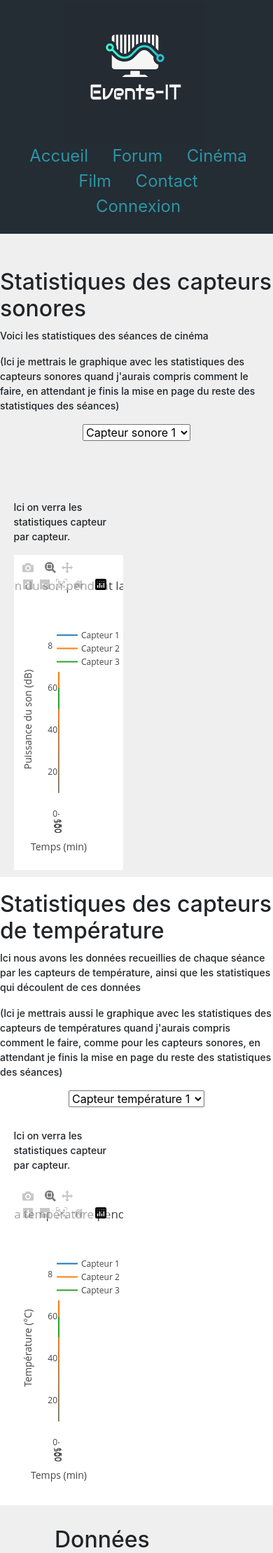
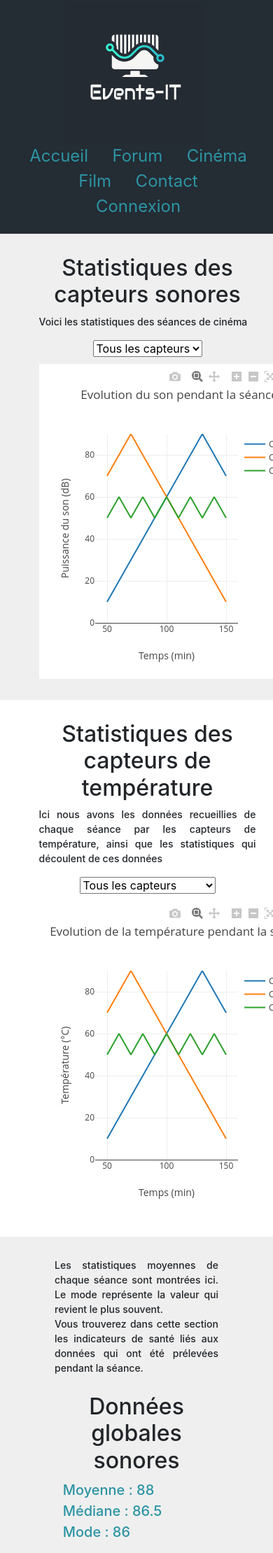
Before and after one commit to LenouvelLouis/Event-It, a PHP site: page / in a window 390 px wide; the page is wider, and only the part inside the window is pictured. Shown: the top 2219 px of that part at 70% size. Run offline with PHP 8.4, Linux system fonts and the light colour scheme; some libraries are stand-ins or nearby versions.

Commit message:
Responsive fini
Il me reste juste à faire la sélection des capteurs que l'on veut afficher et c'est bon

```diff
--- a/MVC/vue/statseance/statseance.css
+++ b/MVC/vue/statseance/statseance.css
@@ -1,3 +1,22 @@
+.container1-stat{
+  background-color: #EFEFEF;
+  padding-top: 30px;
+  width: 100%;
+}
+
+.stat-globales{
+  font-size: 20px;
+  color: #2C94A4;
+}
+
+h2 {
+  text-align: center;
+}
+
+p{
+  text-align: justify;
+}
+
 .container_statseance{
   display: flex;
 	flex-direction: row;
@@ -6,11 +25,11 @@
 	align-items: center;
 	align-content: space-evenly;
   width: 100%;
+  padding: 30px auto 30px auto;
 }
 
 .column_statseance, .column_graph_statseance{
   float: left;
-  min-height: 300px;
   margin: 10px 5% 10px 5%;
 }
 .column_statseance {
@@ -20,10 +39,6 @@
   width: 40%;
 }
 
-.menu_deroulant_statseance{
-  margin-left: auto;
-  margin-right: auto;
-}
 .espace_bouton{
   display: flex;
   flex-direction: column;
@@ -34,45 +49,52 @@
 }
 
 .row_after_column_statseance {
-    content: "";
-    display: table;
-    clear: both;
+  display: flex;
+  flex-direction: row;
+  flex-wrap: wrap;
+  justify-content: center;
+  align-items: baseline;
+  align-content: space-evenly;
   width: 100%;
   padding: 30px 20% 30px 20%;
   background-color: #EFEFEF;
 }
 
-.capteur{
-  border-color: #2C94A4;
-  border-radius: 5px;
-  text-align: center;
-  cursor: pointer;
-  transition: transform 0.1s;
-  margin: 5px 10px 5px 10px;
+.graph{
+  width: 100%;
+  max-width: 700px;
 }
 
-.capteur:hover{
-  transform: scale(1.2);
+@media only screen and (max-width: 900px) {
+  *{
+    max-width: 100%;
+    margin: 0;
   }
-
-
-@media screen and (max-width: 600px) {
+  body{
+    background-color: #EFEFEF;
+  }
   .column_statseance {
     width: 100%;
-    margin: 20px 0px 20px 0px;
+    float: none;
+  }
+  .column_graph_statseance {
+    width: 100%;
     float: none;
   }
   .espace_bouton{
     flex-direction: column;
   }
+  .graph{
+    width: 400px;
+    margin-left: auto;
+    margin-right: auto;
   }
-
-canvas.stat_graph{
-  display: none;
+  .container1-stat{
+    width: 100%;
+    padding: 20px 40px 20px 40px;
   }
-
-.container1-stat{
-  background-color: #EFEFEF;
-  padding-top: 30px;
+  .container2-stat{
     width: 100%;
+    padding: 20px 40px 20px 40px;
   }
+}
--- a/MVC/vue/statseance/statseance.tpl
+++ b/MVC/vue/statseance/statseance.tpl
@@ -4,8 +4,8 @@
 
 <head>
     <link rel="stylesheet" href="./vue/statseance/statseance.css">
-    <script type="text/javascript" src="https://www.gstatic.com/charts/loader.js"></script>
     <script src="https://cdn.plot.ly/plotly-latest.min.js"></script>
+    <meta name="viewport" content="width=device-width, initial-scale=1.0">
 </head>
 
 <body>
@@ -16,54 +16,78 @@
             <div class="column_statseance">
                 <h2> Statistiques des capteurs sonores</h2>
                 <p> Voici les statistiques des séances de cinéma </p>
-                <p> (Ici je mettrais le graphique avec les statistiques des capteurs sonores quand j'aurais compris comment le faire,
-                en attendant je finis la mise en page du reste des statistiques des séances) </br></p>
 
                 <div class="espace_bouton">
-                    <select class="menu_deroulant_statseance" name="capteur-sonore" id="quel-capteur-sonore">
-                        <option value="bouton-son-1">Capteur sonore 1</option>
-                        <option value="bouton-son-2">Capteur sonore 2</option>
-                        <option value="bouton-son-3">Capteur sonore 3</option>
+                    <select class="menu_deroulant_statseance" name="capteur-sonore" id="quel-capteur-sonore" onchange="GlobalSon()">
+                        <option onclick="GlobalSon(bouton-global-1)" value="bouton-global-1">Tous les capteurs</option>
+                        <option onclick="GlobalSon(bouton-son-1)"value="bouton-son-1">Capteur sonore 1</option>
+                        <option onclick="GlobalSon(bouton-son-2)"value="bouton-son-2">Capteur sonore 2</option>
+                        <option onclick="GlobalSon(bouton-son-3)"value="bouton-son-3">Capteur sonore 3</option>
                     </select>
                 </div>
             </div>
 
             <div class="column_graph_statseance">
-                <p> Ici on verra les statistiques capteur par capteur.</p>
-                <div id="myPlot1" style="width:100%;max-width:700px"></div>
+                <div class="graph" id="myPlot1">
                     <script>
                         const xArray1 = [50,60,70,80,90,100,110,120,130,140,150];
                         const yArray1 = [10,20,30,40,50,60,70,80,90,80,70];
                         const yArray2 = [70,80,90,80,70,60,50,40,30,20,10];
                         const yArray3 = [50,60,50,60,50,60,50,60,50,60,50];
 
-                        const data1 = [
+                        const data0 = [
                             { x: xArray1, y: yArray1, mode: "lines", name: "Capteur 1" },
                             { x: xArray1, y: yArray2, mode: "lines", name: "Capteur 2" },
                             { x: xArray1, y: yArray3, mode: "lines", name: "Capteur 3" }
                         ];
-
+                        const data1 = [
+                            { x: xArray1, y: yArray1, mode: "lines", name: "Capteur 1" },
+                        ];
+                        const data2 = [
+                            { x: xArray1, y: yArray2, mode: "lines", name: "Capteur 2" },
+                        ];
+                        const data3 = [
+                            { x: xArray1, y: yArray3, mode: "lines", name: "Capteur 3" },
+                        ];
                         const layout1 = {
                             xaxis: {range: [40, 160], title: "Temps (min)"},
                             yaxis: {range: [0, 90], title: "Puissance du son (dB)"},
                             title: "Evolution du son pendant la séance"
                         };
-                        Plotly.newPlot("myPlot1", data1, layout1);
+                        Plotly.newPlot("myPlot1", data0, layout1);
+
+                        function GlobalSon(selectElement) {
+                            const selectedSensor = selectElement;
+                            if (selectedSensor === "bouton-global-1") {
+                                Plotly.restyle("myPlot1", data0);
+                            }
+                            else if (selectedSensor === "bouton-son-1") {
+                                Plotly.restyle("myPlot1", data1);
+                            }
+                            else if (selectedSensor === "bouton-son-2") {
+                                Plotly.restyle("myPlot1", data2);
+                            }
+                            else if (selectedSensor === "bouton-son-3") {
+                                Plotly.restyle("myPlot1", data3);
+                            }
+                            else {
+                                Plotly.restyle("myPlot1", data0);
+                            }
+                        }
                     </script>
                 </div>
             </div>
         </div>
 
-        <div>
+        <div class="container2-stat">
             <div class="column_statseance">
                 <h2> Statistiques des capteurs de température</h2>
                 <p> Ici nous avons les données recueillies de chaque séance par les capteurs de température,
                 ainsi que les statistiques qui découlent de ces données </p>
-                <p> (Ici je mettrais aussi le graphique avec les statistiques des capteurs de températures quand j'aurais compris comment le faire,
-                comme pour les capteurs sonores, en attendant je finis la mise en page du reste des statistiques des séances) </br></p>
 
                 <div class="espace_bouton">
                     <select class="menu_deroulant_statseance" name="capteur-temp" id="quel-capteur-temp">
+                        <option value="bouton-global-2">Tous les capteurs</option>
                         <option value="bouton-temp-1">Capteur température 1</option>
                         <option value="bouton-temp-2">Capteur température 2</option>
                         <option value="bouton-temp-3">Capteur température 3</option>
@@ -72,15 +96,14 @@
             </div>
 
             <div class="column_graph_statseance">
-                <p>Ici on verra les statistiques capteur par capteur.</p>
-                <div id="myPlot2" style="width:100%;max-width:700px"></div>
+                <div class="graph" id="myPlot2">
                     <script>
                         const xArray2 = [50,60,70,80,90,100,110,120,130,140,150];
                         const yArray4 = [10,20,30,40,50,60,70,80,90,80,70];
                         const yArray5 = [70,80,90,80,70,60,50,40,30,20,10];
                         const yArray6 = [50,60,50,60,50,60,50,60,50,60,50];
 
-                        const data2 = [
+                        const data4 = [
                             { x: xArray2, y: yArray4, mode: "lines", name: "Capteur 1" },
                             { x: xArray2, y: yArray5, mode: "lines", name: "Capteur 2" },
                             { x: xArray2, y: yArray6, mode: "lines", name: "Capteur 3" }
@@ -91,19 +114,24 @@
                             yaxis: {range: [0, 90], title: "Température (°C)"},
                             title: "Evolution de la température pendant la séance"
                         };
-                        Plotly.newPlot("myPlot2", data2, layout2);
+                        Plotly.newPlot("myPlot2", data4, layout2);
                     </script>
                 </div>
             </div>
+        </div>
+    </div>
 
-            <div class="row_after_column_statseance">
-                <h2> Données globales</h2>
-                <p> Les statistiques moyennes de chaque séance sont montrées ici </p>
-                <p> Moyenne : <span id="moyenne"></span></p>
-                <p> Médiane : <span id="mediane"></span></p>
-                <p> Mode : <span id="mode"></span></p>
-                <script>
-                    const donnees_sonores = [99,86,87,88,86,103,87,94,78,77,85,86];
+    <div class="row_after_column_statseance">
+        <p> Les statistiques moyennes de chaque séance sont montrées ici.
+        Le mode représente la valeur qui revient le plus souvent. <br>
+        Vous trouverez dans cette section les indicateurs de santé liés aux données qui ont été prélevées pendant la séance. </p>
+        <div class="column_graph_statseance">
+            <h2> Données globales sonores</h2>
+            <p class="stat-globales"> Moyenne : <span id="moyenne"></span><br>
+            Médiane : <span id="mediane"></span><br>
+            Mode : <span id="mode"></span> </p>
+            <script>
+                const donnees_sonores = [99,86,87,88,86,103,87,94,78,77,85,86];
                     const moyenne = calculateMean(donnees_sonores);
                     document.getElementById("moyenne").innerHTML = moyenne;
                     const mediane = calculateMedian(donnees_sonores);
@@ -133,21 +161,55 @@
                         return parseInt(mode);
                     }
                 </script>
+                <p> Il n'est pas permis de dépasser un seuil de 102 dB pendant une durée maximale de 5 min en
+                raison des dangers que cela peut entraîner pour les spectateurs. <br>
+                Mais il est en général recommander de rester sous le seuil des 85 dB pour éviter tout risque,
+                car une exposition prolongée à des bruits allant au-delà du seuil des 85 dB peut être nuisible
+                pour la santé. </p>
+        </div>
 
-    <p> Valeur absolue : </p>
-    <p> Vous trouverez dans cette section les indicateurs de santé liés aux données prélevées,
-    ainsi que la carte de la salle où les mesures ont été faites.</p>
+        <div class="column_graph_statseance">
+            <h2> Données globales sur la température</h2>
+            <p class="stat-globales"> Moyenne : <span id="moyenne2"></span><br>
+            Médiane : <span id="mediane2"></span><br>
+            Mode : <span id="mode2"></span> </p>
+            <script>
+                const donnees_temp = [99,86,87,88,86,103,87,94,78,77,85,86];
+                const moyenne2 = calculateMean(donnees_temp);
+                document.getElementById("moyenne2").innerHTML = moyenne;
+                const mediane2 = calculateMedian(donnees_temp);
+                document.getElementById("mediane2").innerHTML = mediane;
+                const mode2 = calculateMode(donnees_temp);
+                document.getElementById("mode2").innerHTML = mode;
+
+                function calculateMean(data) {
+                    const total2 = data.reduce((acc, val) => acc + val, 0);
+                    return total2 / data.length;
+                }
+
+                function calculateMedian(data) {
+                    const sortedData = data.slice().sort((a, b) => a - b);
+                    const middle = Math.floor(sortedData.length / 2);
+                    if (sortedData.length % 2 === 0) {
+                        return (sortedData[middle - 1] + sortedData[middle]) / 2;
+                    } else {
+                        return sortedData[middle];
+                    }
+                }
+
+                function calculateMode(data) {
+                    const counts = {};
+                    data.forEach(value => counts[value] = (counts[value] || 0) + 1);
+                    const mode = Object.keys(counts).reduce((a, b) => counts[a] > counts[b] ? a : b);
+                    return parseInt(mode);
+                }
+            </script>
+            <p> La température d'un cinéma avoisine les 19 °C en moyenne.</p>
+        </div>
     </div>
 
-    </div>
 
-    <script src="./vue/statseance/statseance_code.js"> </script>
-    <script>
-        statseance.addEventListener('DOMContentLoaded', function() {
-            drawSoundSensorChart();
-        });
-    </script>
-
-<?php require("./vue/footer/footer.tpl"); ?>
+    <?php require("./vue/footer/footer.tpl"); ?>
+    <script type="text/javascript" src="./vue/statseance/statseance_code.js"> </script>
 </body>
 </html>
```
Also changed, not shown: MVC/vue/statseance/statseance_code.js (+46 -44 lines), MVC/vue/statseance/ondes-noir.jpg (deleted). Lines whose indentation alone changed are shown as unchanged.
